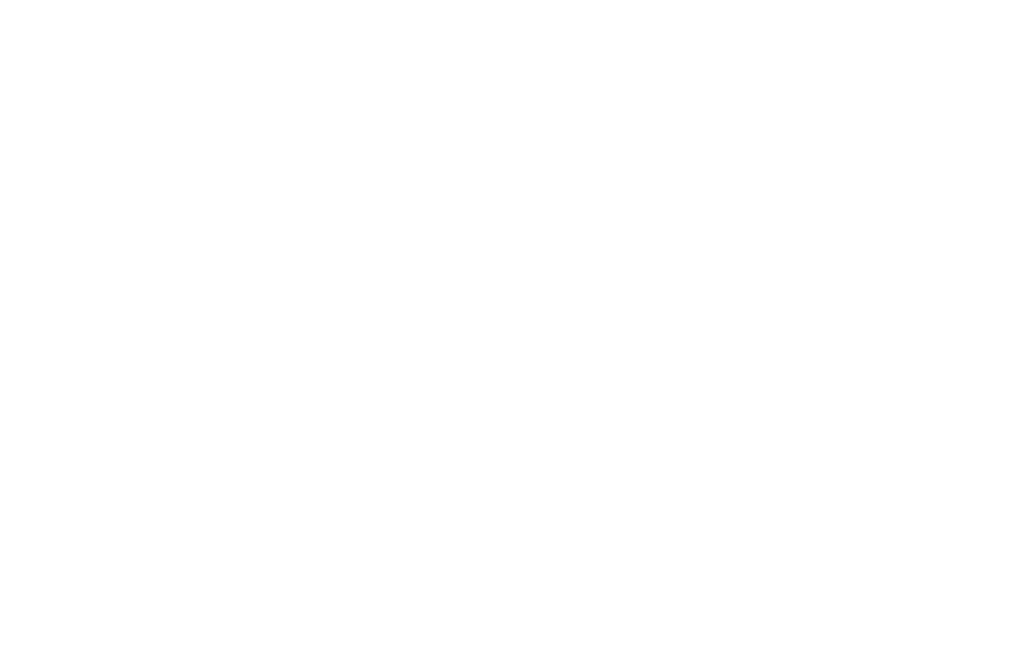
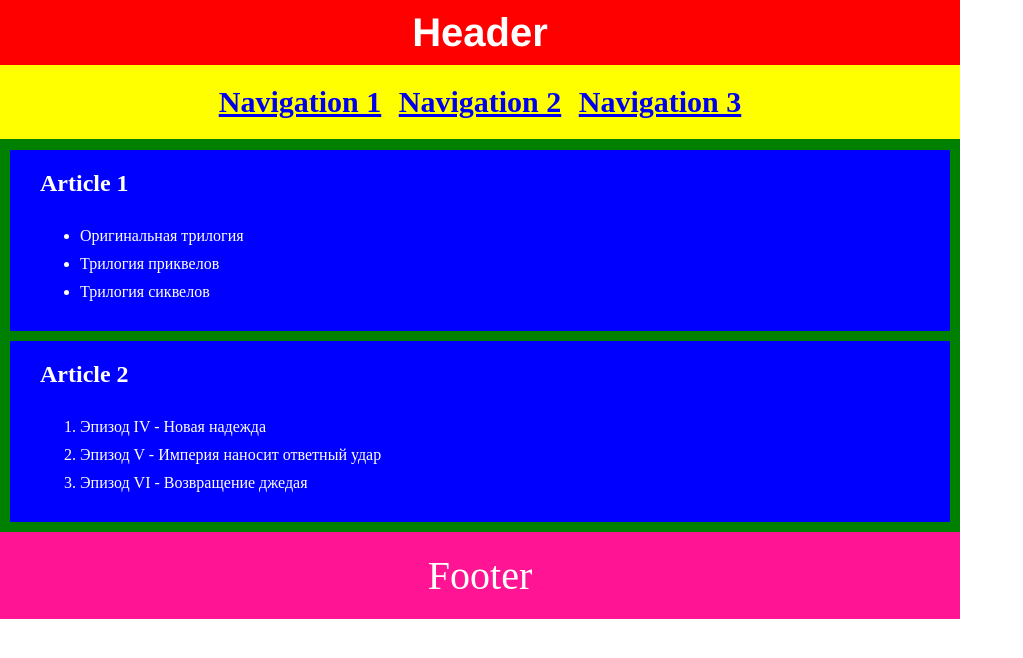
Before and after one commit to js-tasks-ru/htmlcss-20220919_rabinovic1944, a website: page 02-dz0/01-semantic-mockup/solution.html in a window 1280 px wide. Shown: the whole page, without its empty margins (0-1023 px from the left). Drawn offline with Linux system fonts and the light colour scheme.

Commit message:
Update solution.html

```diff
--- a/02-dz0/01-semantic-mockup/solution.html
+++ b/02-dz0/01-semantic-mockup/solution.html
@@ -1,4 +1,97 @@
 <!DOCTYPE html>
-<html lang="ru">
-    <!-- Ваше решение -->
+<html lang="en" >
+<head>
+    <meta charset="utf-8" />
+    <title>Семантическая разметка страницы</title>
+    <style>
+        * {
+            width: 960px;
+            margin: 0;
+
+            padding: 0;
+        }
+        header {
+            padding-top: 10px;
+            font-size:20px;
+            background-color: red;
+            Font-weight: bolder;
+            font-family: 'Franklin Gothic Medium', 'Arial Narrow', Arial, sans-serif;
+            color: white;
+            text-align: center;
+        }
+        main {
+            background-color: green;
+            padding-top: 1px;
+            padding-bottom: 10px;
+        }
+        footer {
+            background-color: deeppink;
+            text-align: center;
+            color: white;
+            font-size: 40px;
+            font-family: 'Times New Roman', Times, serif;
+            padding-top: 20px;
+            padding-bottom: 20px;
+        }
+        nav {
+            font-size: 30px;
+            font-family: 'Times New Roman', Times, serif;
+            padding-top: 20px;
+            padding-bottom: 20px;
+            background-color: yellow;
+            text-align: center;
+            margin-top:10px;
+        }
+        li {
+            padding-top: 10px;
+        }
+        a {
+            margin: 5px;
+        }
+        ol, ul {
+            padding-bottom: 20px;
+            padding-top: 20px;
+            padding-left: 40px;
+        }
+        article {
+            margin-left:10px;
+            margin-top:10px;
+            width: 910px;
+            padding-top: 20px;
+            padding-bottom: 10px;
+            padding-left: 30px;
+            background-color: blue;
+            color: white;
+        }
+        </style>
+</head>
+<body>
+    <header>
+        <h1>Header</h1>
+        <nav>
+            <a href="1.html">Navigation 1</a>  <a href="2.html">Navigation 2</a>  <a href="3.html">Navigation 3</a>
+        </nav>
+    </header>
+    <main>
+        <article>
+            <h2>Article 1</h2>
+            <ul>
+                <li>Оригинальная трилогия</li>
+                <li>Трилогия приквелов</li>
+                <li>Трилогия сиквелов</li>
+            </ul>
+        </article>
+        <article>
+            <h2>Article 2</h2>
+            <ol>
+                <li>Эпизод IV - Новая надежда</li>
+                <li>Эпизод V - Империя наносит ответный удар</li>
+                <li>Эпизод VI - Возвращение джедая</li>
+            </ol>
+        </article>
+    </main>
+    <footer>
+        Footer
+    </footer>
+</body>
 </html>
```
